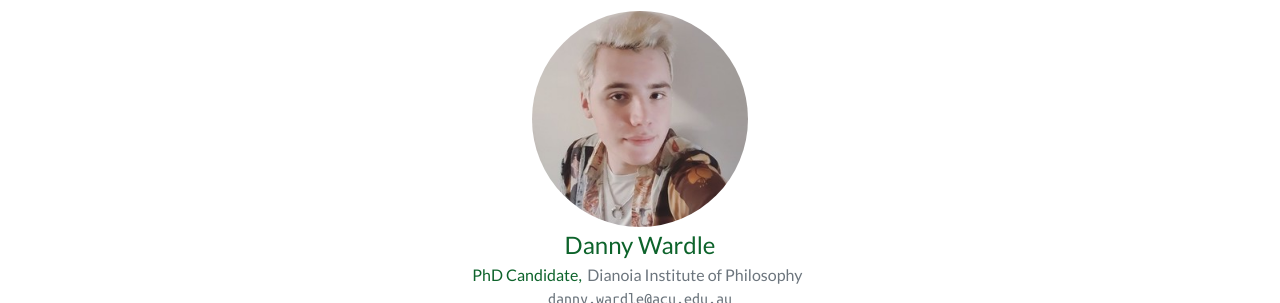
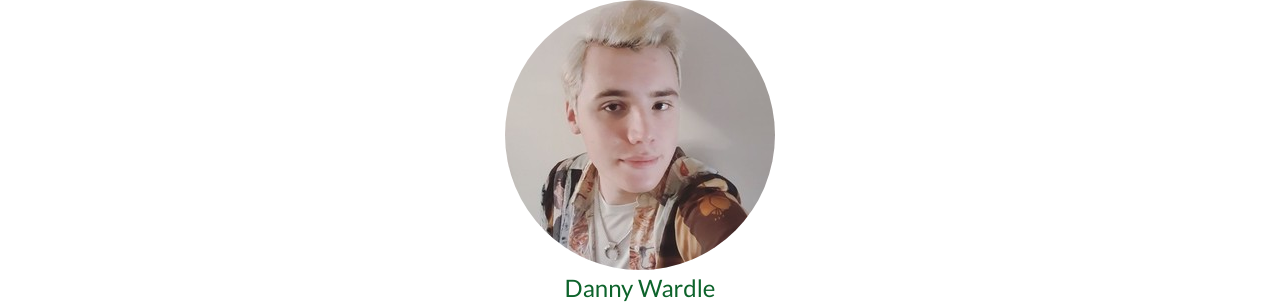
Before and after one commit to dannygwardle/dannywardle, a plain HTML site: page public/index.html in a window 1280 px wide. Shown: the top 303 px of the page. Drawn offline with nearby package versions, Linux system fonts and the light colour scheme; some icons are missing; a web font is replaced by a local one.

Commit message:
Update style.css

```diff
--- a/public/css/style.css
+++ b/public/css/style.css
@@ -41,11 +41,6 @@ a {
     font-family: 'Ubuntu Mono', serif;
 }
 
-#profile_picture  {
-    width: 20%;
-    height: auto;
-    margin-top: 1%;
-}
 
 .about #full_name {
     font-size: x-large;
```
